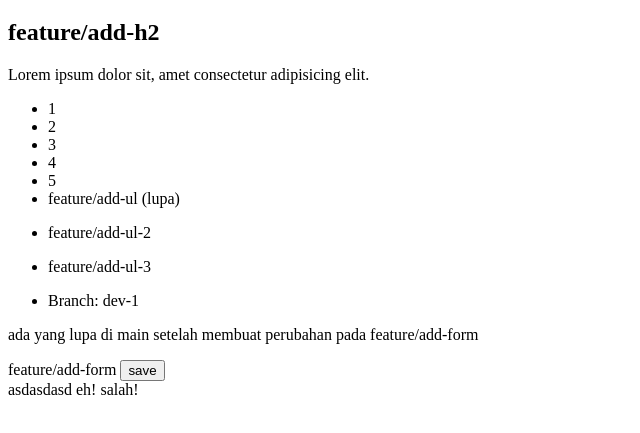
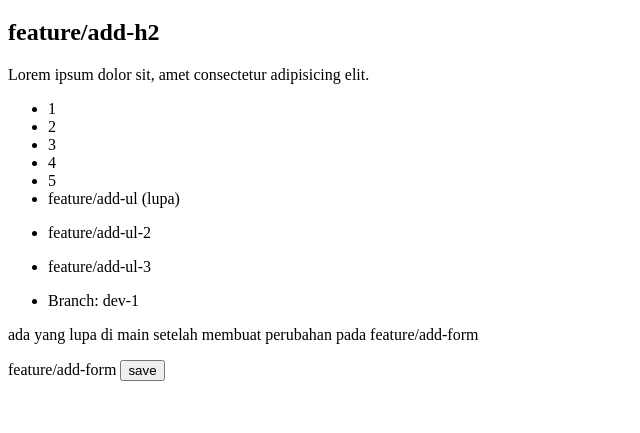
Before and after one commit to muhammadpauzi/learn-git, a plain HTML site: page index.html in a window 1280 px wide. Shown: the part 61-494 px from the top of the page, without its empty margins (0-640 px from the left). Drawn offline with Linux system fonts and the light colour scheme.

Commit message:
Revert "eh"
This reverts commit b01e78d84a50777bc95e51b51754ccf39114993f.

```diff
--- a/index.html
+++ b/index.html
@@ -43,9 +43,6 @@
         feature/add-form
         <button>save</button>
     </form>
-
-    asdasdasd eh! salah!
-
 </body>
 
 </html>
```
